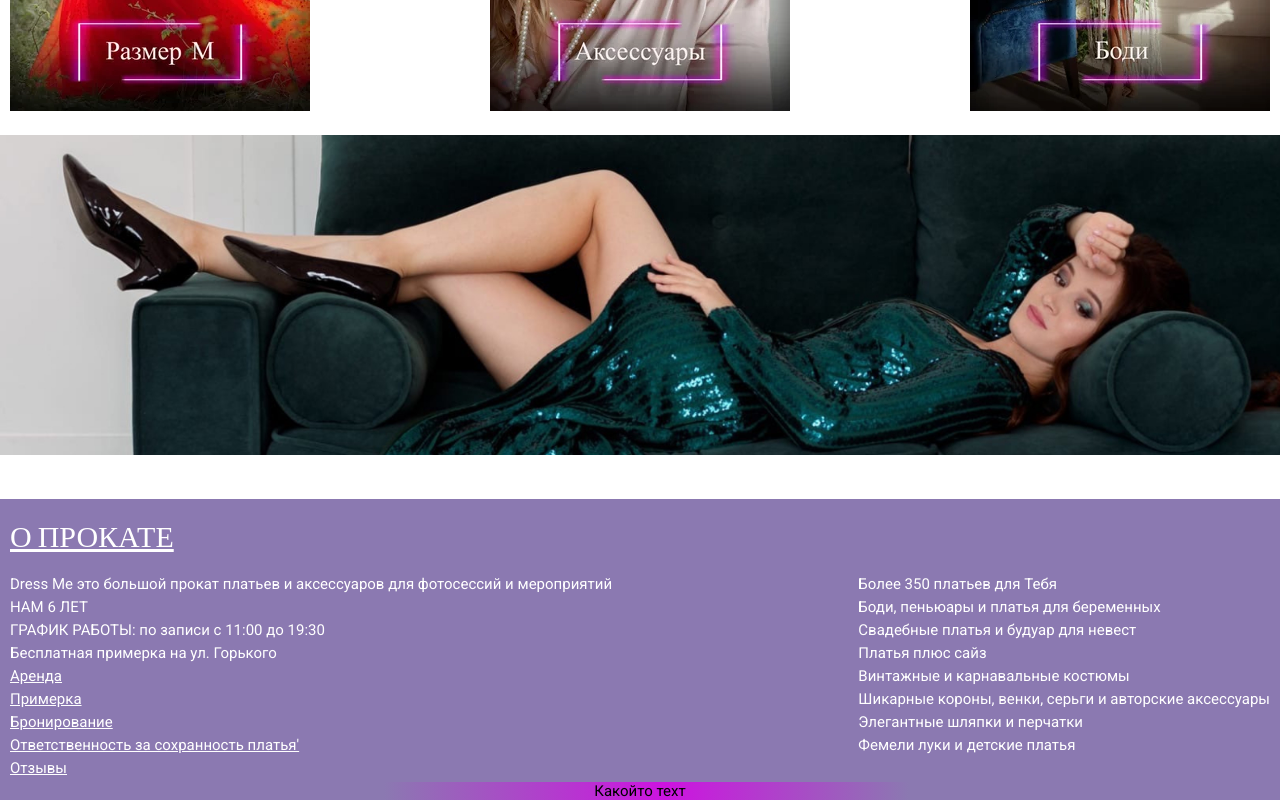
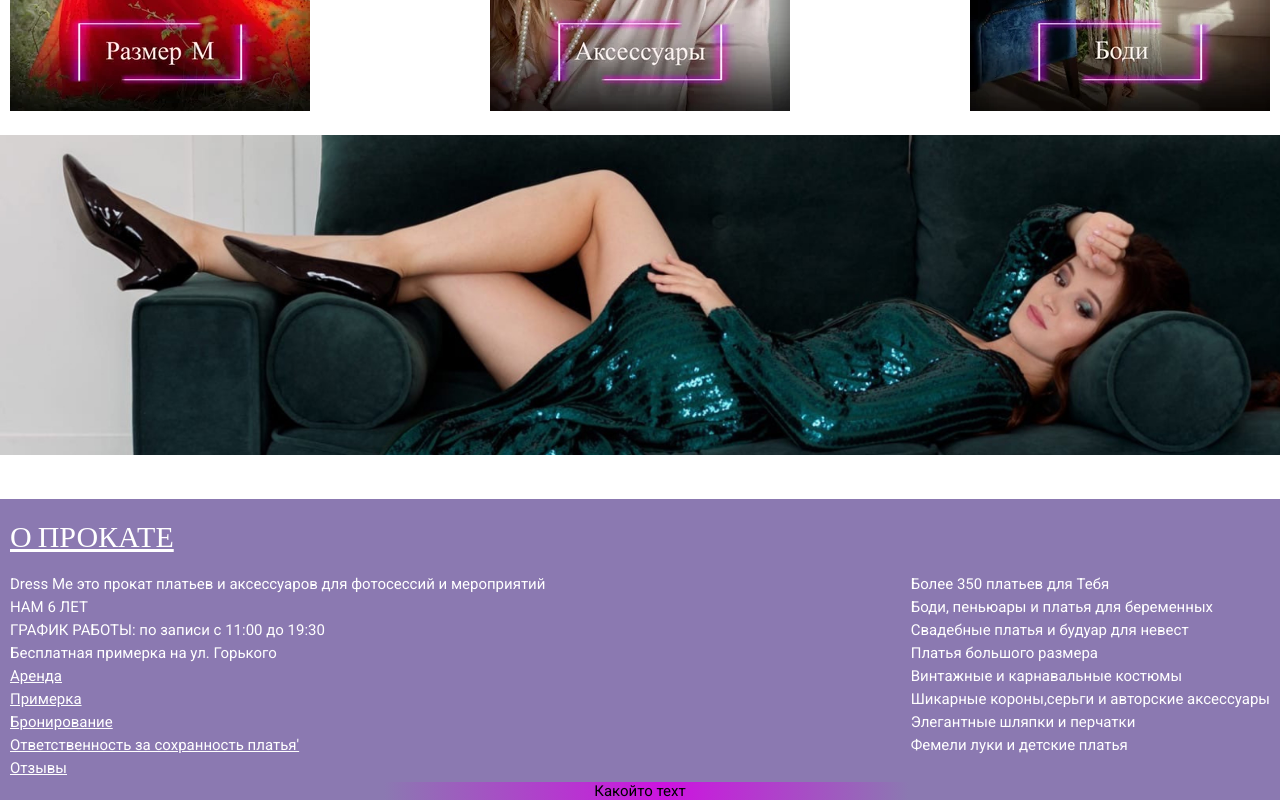
Before and after one commit to Nevezman/Dress, a plain HTML site: page index.html in a window 1280 px wide. Shown: the part 1063-1863 px from the top of the page. Drawn offline with nearby package versions, Linux system fonts and the light colour scheme.

Commit message:
pravki footer

```diff
--- a/index.html
+++ b/index.html
@@ -104,7 +104,7 @@
                     <h2 class="footer__title">О ПРОКАТЕ</h2>
                  <div class="footer_wrapper">
                    <ul class="footer__info">
-                    <li class="footer__info_text">Dress Me это большой прокат платьев и аксессуаров для фотосессий и мероприятий</li>
+                    <li class="footer__info_text">Dress Me это прокат платьев и аксессуаров для фотосессий и мероприятий</li>
                     <li class="footer__info_text">НАМ 6 ЛЕТ</li>
                     <li class="footer__info_text">ГРАФИК РАБОТЫ: по записи с 11:00 до 19:30</li>
                     <li class="footer__info_text">Бесплатная примерка на ул. Горького</li>
@@ -118,9 +118,9 @@
                      <li class="footer__info_text2"><a class="footer__info_text-link" href="Catalog.html">Более 350 платьев для Тебя</a></li>
                     <li class="footer__info_text2"><a class="footer__info_text-link" href="#">Боди, пеньюары и платья для беременных</a></li>
                     <li class="footer__info_text2">Свадебные платья и будуар для невест</li>
-                    <li class="footer__info_text2"><a class="footer__info_text-link" target="_blank" href="https://vk.com/market-146634571?section=album_33">Платья плюс сайз</a></li>
+                    <li class="footer__info_text2"><a class="footer__info_text-link" target="_blank" href="https://vk.com/market-146634571?section=album_33">Платья большого размера</a></li>
                     <li class="footer__info_text2"><a class="footer__info_text-link" target="_blank" href="https://vk.com/market-146634571?section=album_4">Винтажные и карнавальные костюмы</a></li>
-                    <li class="footer__info_text2"><a class="footer__info_text-link" target="_blank" href="https://vk.com/market-146634571?section=album_35">Шикарные короны, венки, серьги и авторские аксессуары</a></li>
+                    <li class="footer__info_text2"><a class="footer__info_text-link" target="_blank" href="https://vk.com/market-146634571?section=album_35">Шикарные короны,серьги и авторские аксессуары</a></li>
                     <li class="footer__info_text2"><a class="footer__info_text-link" target="_blank" href="https://vk.com/market-146634571?section=album_36">Элегантные шляпки и перчатки</a></li>
                     <li class="footer__info_text2"><a class="footer__info_text-link" target="_blank" href="https://vk.com/market-146634571?section=album_7">Фемели луки и детские платья</a></li>
 
```
